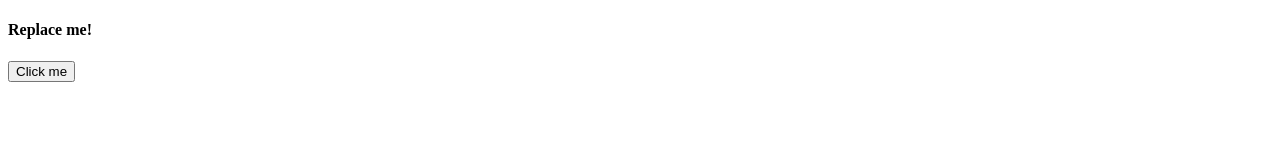
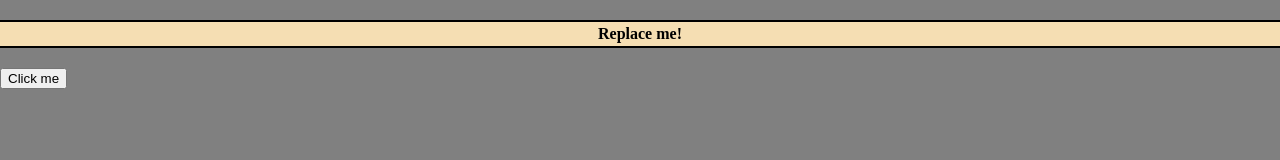
Before and after one commit to nilu92/Ajax, a plain HTML site: page index.html in a window 1280 px wide. Drawn offline with nearby package versions, Linux system fonts and the light colour scheme.

Commit message:
Add files via upload

```diff
--- a/index.html
+++ b/index.html
@@ -4,7 +4,7 @@
 <head>
 <meta charset="utf-8">
 <meta name="viewport" content="width=device-width, initial-scale=1">
-<link rel="stylesheet" href="CSS/styles.css" type=text/css>
+<link rel="stylesheet" href="style.css" type=text/css>
 <script src="https://ajax.googleapis.com/ajax/libs/jquery/3.5.1/jquery.min.js"></script>
 <script src="ajax.js" ></script>
 </head>
```
